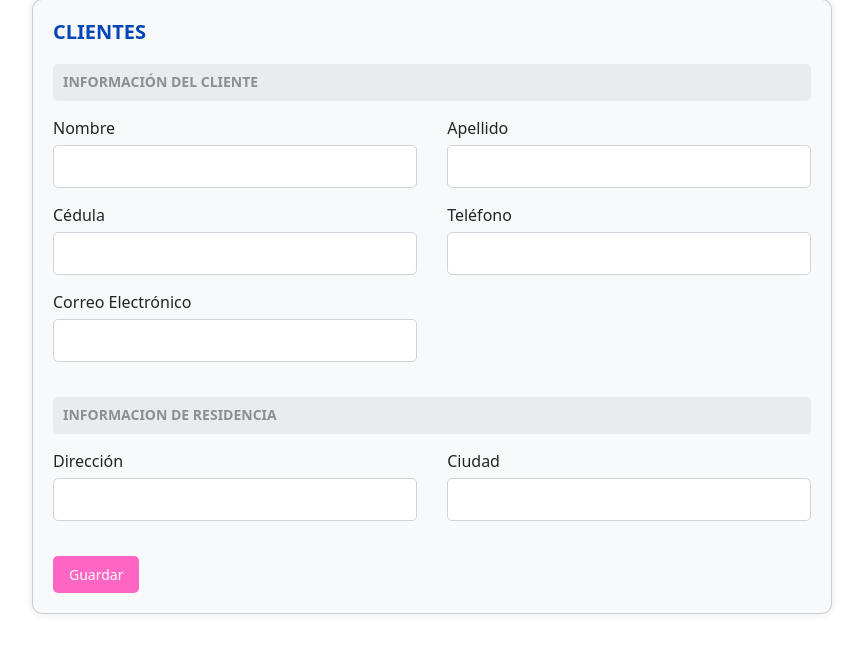
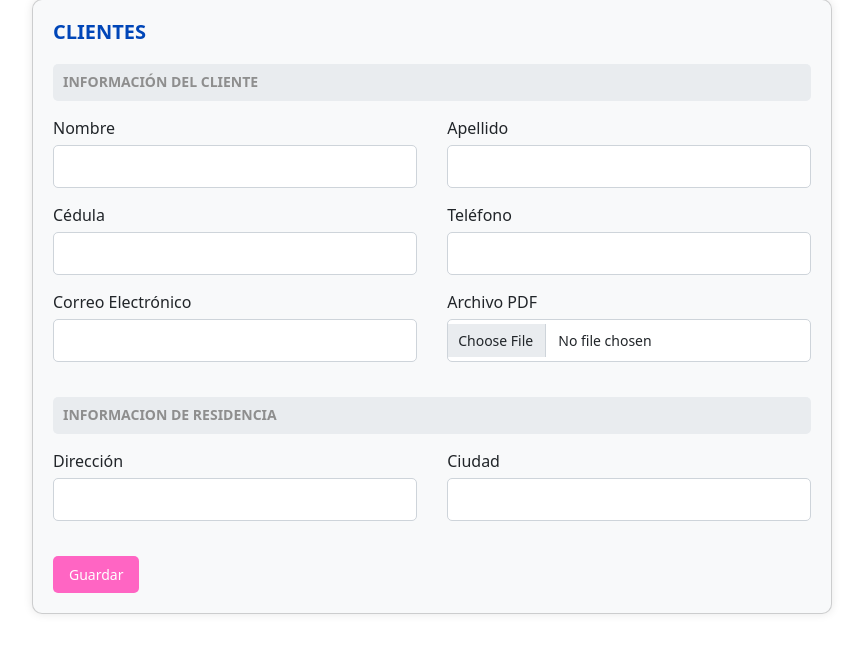
Before and after one commit to BLACKWATCHII/VisualPos, a Django app: page /createCustomer/ in a window 1280 px wide. Shown: the part 97-750 px from the top of the page, without its empty margins (208-1071 px from the left). Run offline with Django 4.2, Linux system fonts and the light colour scheme; some libraries are stand-ins or nearby versions.

Commit message:
upload pdf in customer

```diff
--- a/customer/models.py
+++ b/customer/models.py
@@ -9,6 +9,7 @@ class Cliente(models.Model):
     phone = models.CharField(max_length=20, verbose_name="Teléfono")
     email = models.EmailField(max_length=100, verbose_name="Correo electrónico")
     record_date = models.DateField(verbose_name="Fecha de registro", auto_now_add=True)
+    pdf = models.FileField(upload_to='pdfs/', blank=True, null=True)
 
     def __str__(self):
         return f"{self.name} {self.lastname}"
--- a/user/form.py
+++ b/user/form.py
@@ -36,7 +36,7 @@ class CustomAuthenticationForm(AuthenticationForm):
 class ClienteForm(forms.ModelForm):
     class Meta:
         model = Cliente
-        fields = ['name', 'lastname', 'address', 'city', 'cedula', 'phone', 'email']
+        fields = ['name', 'lastname', 'address', 'city', 'cedula', 'phone', 'email', 'pdf']
         widgets = {
             'name': forms.TextInput(attrs={'class': 'form-control'}),
             'lastname': forms.TextInput(attrs={'class': 'form-control'}),
@@ -45,6 +45,7 @@ class ClienteForm(forms.ModelForm):
             'cedula': forms.TextInput(attrs={'class': 'form-control'}),
             'phone': forms.TextInput(attrs={'class': 'form-control'}),
             'email': forms.EmailInput(attrs={'class': 'form-control'}),
+            'pdf': forms.FileInput(attrs={'class': 'form-control'}),
         }
 
     def clean_cedula(self):
--- a/user/templates/Customer/createCustomer.html
+++ b/user/templates/Customer/createCustomer.html
@@ -4,7 +4,7 @@
 {% block content %}
 <div class="card mt-5" style="margin-top: 6rem!important;">
     <h2 class="title">CLIENTES</h2>
-    <form method="POST" action="{% url 'createCustomer' %}">
+    <form method="POST" action="{% url 'createCustomer' %}" enctype="multipart/form-data">  <!-- Añade enctype="multipart/form-data" -->
         {% csrf_token %}
         <div class="section">
             <h5>INFORMACIÓN DEL CLIENTE</h5>
@@ -33,6 +33,10 @@
                     <label for="id_email">Correo Electrónico</label>
                     {{ form.email }}
                 </div>
+                <div class="form-group col-md-6">
+                    <label for="id_pdf">Archivo PDF</label>
+                    {{ form.pdf }}
+                </div>
             </div>
         </div>
         <div class="section">
@@ -52,8 +56,6 @@
     </form>
 </div>
 
-
-
 <link rel="stylesheet" href="https://cdn.jsdelivr.net/npm/sweetalert2@11/dist/sweetalert2.min.css">
 <script src="https://cdn.jsdelivr.net/npm/sweetalert2@11"></script>
 <script src="https://ajax.googleapis.com/ajax/libs/jquery/3.5.1/jquery.min.js"></script>
@@ -62,19 +64,20 @@
     $(document).ready(function(){
         $('form').submit(function(event){
             event.preventDefault();
+            var formData = new FormData(this);  // Cambia para usar FormData
             $.ajax({
                 type: 'POST',
                 url: $(this).attr('action'),
-                data: $(this).serialize(),
+                data: formData,
+                processData: false,  // Añade esto
+                contentType: false,  // Añade esto
                 success: function(response){
-                    // Mostrar alerta de éxito
                     Swal.fire({
                         icon: 'success',
                         title: 'Guardado exitosamente',
                         showConfirmButton: false,
-                        timer: 1500 // Cierra automáticamente la alerta después de 1.5 segundos
+                        timer: 1500
                     }).then(function() {
-                        // Redirigir a la página viewClients
                         window.location.href = response.redirect;
                     });
                 },
@@ -92,18 +95,12 @@
     });
 </script>
 
-
-
-
-
-
-
 <style>
     .title {
         color: #0046b8;
         text-align: left;
         margin-bottom: 20px;
-        font-size: 20px; /* Slightly smaller font size to match the image */
+        font-size: 20px;
         font-weight: bold;
     }
 
@@ -112,8 +109,8 @@
         padding: 20px;
         border-radius: 10px;
         box-shadow: 0 0 10px rgba(0,0,0,0.1);
-        max-width: 800px;  /* Ancho máximo del formulario */
-        margin: 0 auto;  /* Centramos el formulario */
+        max-width: 800px;
+        margin: 0 auto;
     }
 
     .section {
@@ -121,12 +118,12 @@
     }
 
     .section h5 {
-        background-color: #E9ECEF;  /* Fondo gris claro */
+        background-color: #E9ECEF;
         padding: 10px;
         border-radius: 5px;
         color: #8E8E8E;
         margin-bottom: 15px;
-        font-size: 14px; /* Slightly smaller font size to match the image */
+        font-size: 14px;
         font-weight: bold;
     }
 
@@ -147,14 +144,14 @@
         margin-top: 5px;
         border-radius: 5px;
         border: 1px solid #ced4da;
-        font-size: 14px;  /* Tamaño de fuente más pequeño */
+        font-size: 14px;
     }
 
     .btn {
-        padding: 8px 16px;  /* Tamaño de botón más pequeño */
+        padding: 8px 16px;
         border-radius: 5px;
         margin-right: 10px;
-        font-size: 14px;  /* Tamaño de fuente más pequeño */
+        font-size: 14px;
     }
 
     .btn-primary {
--- a/user/views.py
+++ b/user/views.py
@@ -1,11 +1,13 @@
-from django.shortcuts import render, redirect, get_object_or_404
+from django.shortcuts import render, redirect,get_object_or_404
 from django.contrib.auth import login, logout, authenticate
 from django.contrib.auth.models import User
 from django.db import IntegrityError
 from django.contrib.auth.decorators import login_required
 from .form import CustomUserCreationForm, CustomAuthenticationForm,ClienteForm
 from customer.models import Cliente
-from django.http import JsonResponse
+from django.http import JsonResponse, HttpResponse
+from django.urls import reverse
+import os
 
 def signup(request):
     if request.method == 'GET':
@@ -57,11 +59,10 @@ def signin(request):
         form = CustomAuthenticationForm()
     return render(request, 'signin.html', {'form': form})
 
-from django.urls import reverse
-
 def cliente_create_view(request):
     if request.method == 'POST':
-        form = ClienteForm(request.POST)
+        form = ClienteForm(request.POST, request.FILES)
+        print(form)
         if form.is_valid():
             form.save()
             return JsonResponse({'redirect': reverse('viewClient')})
@@ -77,4 +78,16 @@ def cliente_create_view(request):
 @login_required
 def view_Clients(request):
     clients = Cliente.objects.all()
-    return render(request, 'Customer/viewClient.html', {'clients': clients})
+    context = {
+        'clients': clients,
+    }
+    return render(request, 'Customer/viewClient.html', context)
+
+@login_required
+def download_pdf(request, client_id):
+    client = get_object_or_404(Cliente, id=client_id)
+    pdf_path = client.pdf.path
+    with open(pdf_path, 'rb') as pdf_file:
+        response = HttpResponse(pdf_file.read(), content_type='application/pdf')
+        response['Content-Disposition'] = f'attachment; filename={os.path.basename(pdf_path)}'
+        return response
--- a/visualpos/settings.py
+++ b/visualpos/settings.py
@@ -11,7 +11,7 @@ https://docs.djangoproject.com/en/4.1/ref/settings/
 """
 
 from pathlib import Path
-
+import os
 # Build paths inside the project like this: BASE_DIR / 'subdir'.
 BASE_DIR = Path(__file__).resolve().parent.parent
 
@@ -118,6 +118,8 @@ USE_TZ = True
 # https://docs.djangoproject.com/en/4.1/howto/static-files/
 
 STATIC_URL = 'static/'
+MEDIA_URL = '/media/'
+MEDIA_ROOT = os.path.join(BASE_DIR, 'media')
 
 # Default primary key field type
 # https://docs.djangoproject.com/en/4.1/ref/settings/#default-auto-field
--- a/visualpos/urls.py
+++ b/visualpos/urls.py
@@ -22,14 +22,9 @@ urlpatterns = [
     path('createCustomer/', views.cliente_create_view, name='createCustomer'),
     path('viewClient/', views.view_Clients, name='viewClient'),
     path('admin/', admin.site.urls),
-
     path('signup/', views.signup, name='signup'),
     path('tasks/', views.tasks, name='tasks'),
-    # path('tasks_completed/', views.tasks_completed, name='tasks_completed'),
     path('logout/', views.signout, name='logout'),
     path('signin/', views.signin, name='signin'),
-    # path('create_task/', views.create_task, name='create_task'),
-    # path('tasks/<int:task_id>', views.task_detail, name='task_detail'),
-    # path('taks/<int:task_id>/complete', views.complete_task, name='complete_task'),
-    # path('tasks/<int:task_id>/delete', views.delete_task, name='delete_task'),
+     path('clients/<int:client_id>/download/', views.download_pdf, name='download_pdf'),
 ]
```
Also changed, not shown: user/templates/Customer/viewClient.html (+8 -5 lines), customer/migrations/0002_cliente_pdf.py (added), 1 other file.
